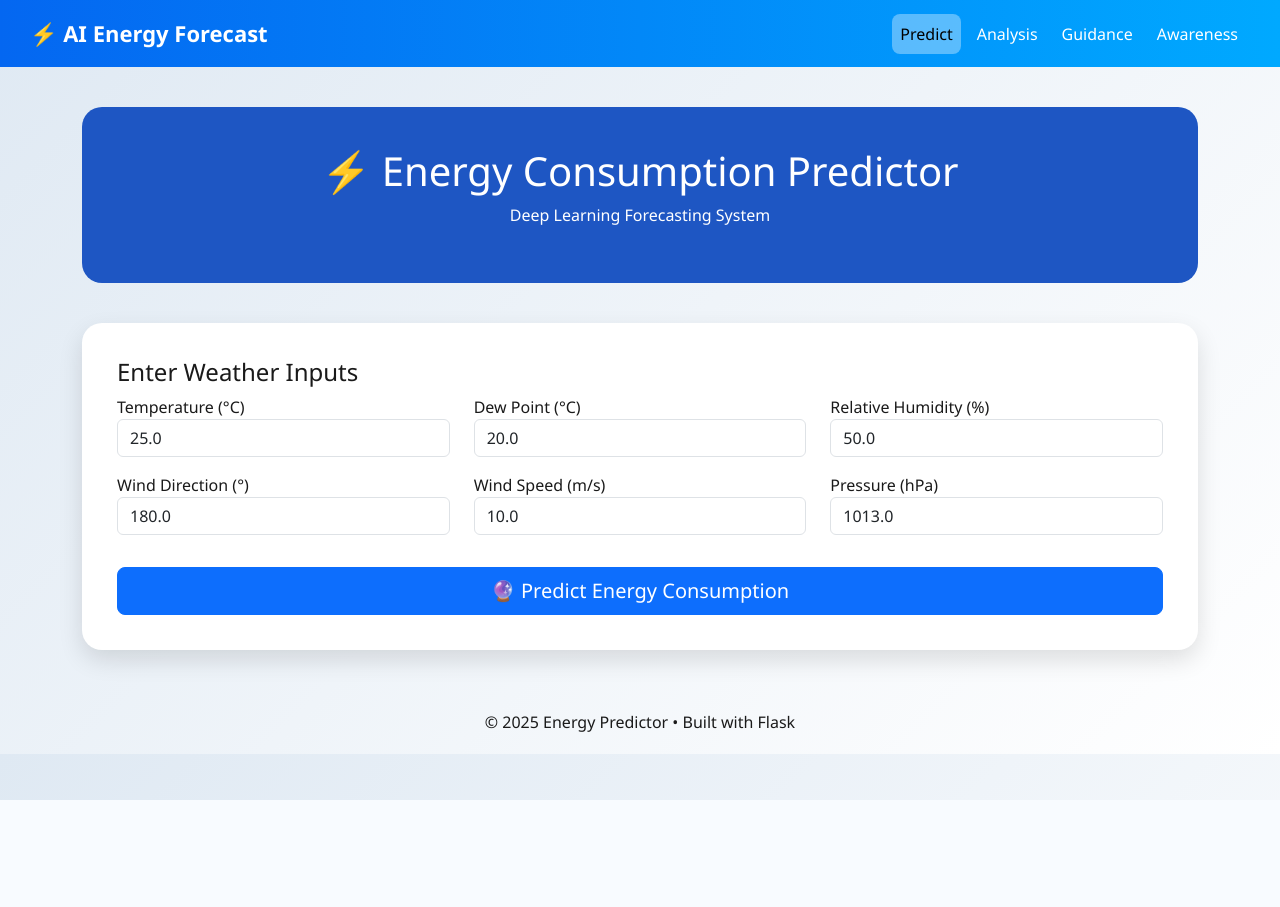
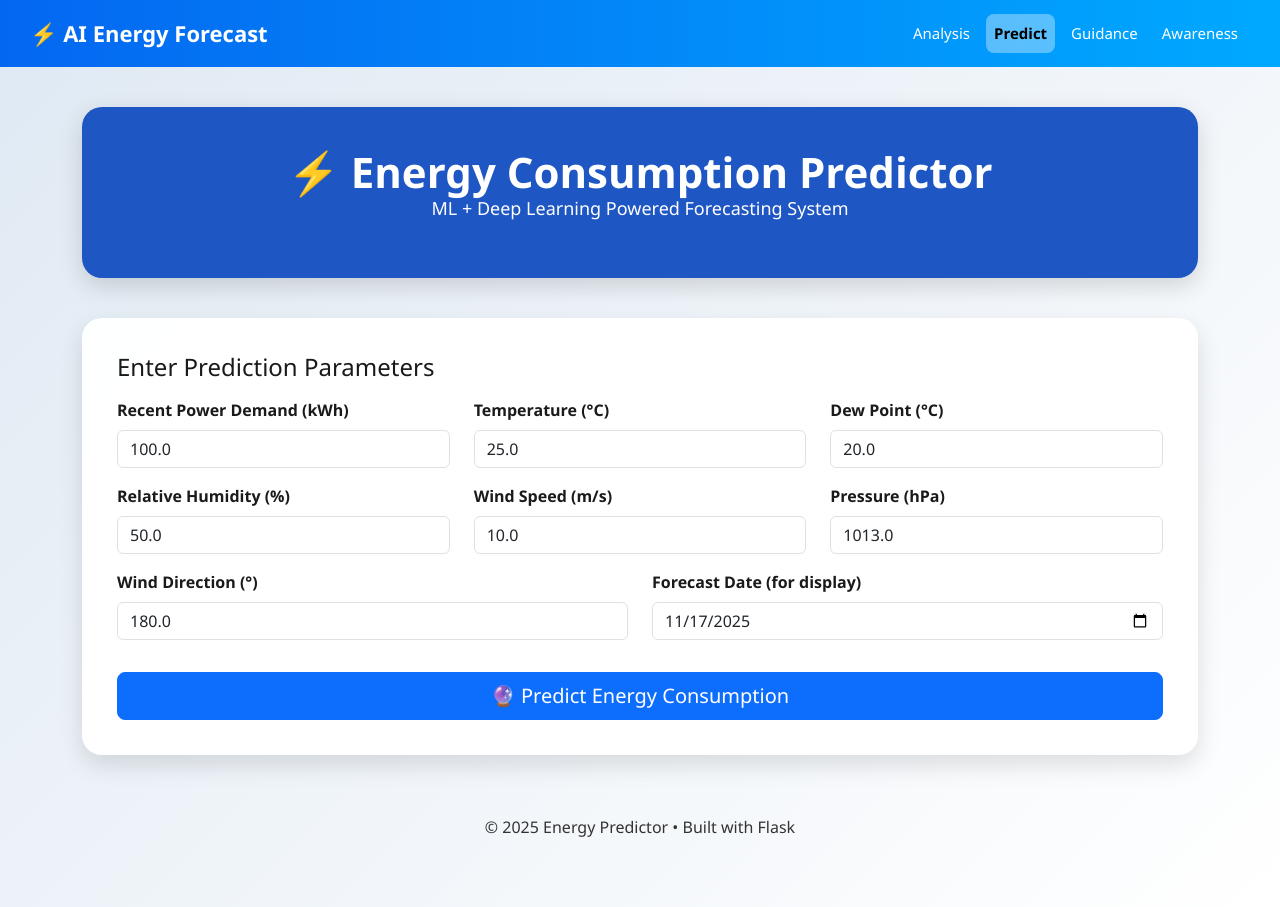
Before and after one commit to Heer-05/energy-predictor-flask, a Flask app: page / in a window 1280 px wide. Before the commit the page ends 800 px from the top, so only its background shows below. Run offline with Flask 3, Linux system fonts and the light colour scheme; parts of the project's set-up code (start-up, migrations or seed data) failed here and were passed over.

Commit message:
Update index.html

```diff
--- a/templates/index.html
+++ b/templates/index.html
@@ -6,7 +6,10 @@
     <meta name="viewport" content="width=device-width, initial-scale=1">
 
     <!-- Bootstrap CDN -->
-    <link href="https://cdn.jsdelivr.net/npm/bootstrap@5.3.2/dist/css/bootstrap.min.css" rel="stylesheet">
+    <link
+        href="https://cdn.jsdelivr.net/npm/bootstrap@5.3.2/dist/css/bootstrap.min.css"
+        rel="stylesheet"
+    >
 
     <style>
         body {
@@ -15,6 +18,7 @@
             color: #1a1a1a;
         }
 
+        /* ---------- NAVBAR ---------- */
         .navbar {
             background: linear-gradient(90deg, #0467f1, #00a9ff);
             padding: 12px 30px;
@@ -30,31 +34,64 @@
             padding: 8px 18px;
             margin: 0 4px;
             border-radius: 8px;
-            transition: 0.25s;
+            transition: 0.25s ease-in-out;
+            font-size: 15px;
+            font-weight: 500;
         }
 
-        .nav-link.active {
+        .navbar .nav-link:hover {
+            background: rgba(255, 255, 255, 0.22);
+            color: #ffffff !important;
+            transform: translateY(-2px);
+        }
+
+        .navbar .nav-link.active {
             background: rgba(255, 255, 255, 0.35) !important;
             color: #000 !important;
+            font-weight: 600;
         }
 
+        /* ---------- MAIN CARDS ---------- */
         .main-header {
+            width: 100%;
             max-width: 1400px;
             padding: 40px;
             text-align: center;
             background: #1e56c3;
             border-radius: 20px;
-            color: white;
+            box-shadow: 0 8px 25px rgba(0,0,0,0.15);
             margin: 40px auto;
         }
 
+        .container {
+            height: 100vh !important;
+            width: 100vw !important;
+            box-sizing: border-box;
+        }
+
         .input-card {
+            width: 100%;
             max-width: 1400px;
-            background: white;
+            background: rgba(255,255,255,0.98);
             padding: 35px;
             border-radius: 20px;
             box-shadow: 0 10px 25px rgba(0,0,0,0.12);
             margin: 0 auto 40px auto;
+        }
+
+        .main-header h1 {
+            font-size: 42px;
+            font-weight: 900;
+            color: #fff;
+        }
+        .main-header p {
+            font-size: 18px;
+            color: #fff;
+            margin-top: -10px;
+        }
+
+        label {
+            font-weight: 600;
         }
 
         .prediction-box {
@@ -67,94 +104,156 @@
             border-left: 10px solid #28a745;
         }
 
+        .prediction-box h2 {
+            font-size: 50px;
+            font-weight: 800;
+            color: #1e56c3;
+            margin-bottom: 10px;
+            width: 100%;
+        }
+
         .footer {
             text-align: center;
             padding: 20px;
+            color: #333;
             margin-top: 40px;
         }
     </style>
 </head>
 <body>
 
-<!-- NAVBAR -->
+<!-- NAV BAR -->
 <nav class="navbar navbar-expand-lg">
-    <a class="navbar-brand text-white" href="/">⚡ AI Energy Forecast</a>
+    <a class="navbar-brand text-white fw-bold" href="/" style="font-size: 22px;">
+        ⚡ AI Energy Forecast
+    </a>
+
+    <button class="navbar-toggler" type="button" data-bs-toggle="collapse"
+            data-bs-target="#navbarNav" aria-controls="navbarNav" aria-expanded="false"
+            aria-label="Toggle navigation">
+        <span class="navbar-toggler-icon"></span>
+    </button>
+
     <div class="collapse navbar-collapse" id="navbarNav">
         <ul class="navbar-nav ms-auto">
-            <li class="nav-item"><a class="nav-link {% if active_tab=='predict' %}active{% endif %}" href="/">Predict</a></li>
-            <li class="nav-item"><a class="nav-link {% if active_tab=='analysis' %}active{% endif %}" href="/analysis">Analysis</a></li>
-            <li class="nav-item"><a class="nav-link {% if active_tab=='guidance' %}active{% endif %}" href="/guidance">Guidance</a></li>
-            <li class="nav-item"><a class="nav-link {% if active_tab=='awareness' %}active{% endif %}" href="/awareness">Awareness</a></li>
+            <li class="nav-item">
+                <a class="nav-link {% if active_tab=='analysis' %}active{% endif %}"
+                   href="/analysis">Analysis</a>
+            </li>
+
+            <li class="nav-item">
+                <a class="nav-link {% if active_tab=='predict' %}active{% endif %}"
+                   href="/">Predict</a>
+            </li>
+
+            <li class="nav-item">
+                <a class="nav-link {% if active_tab=='guidance' %}active{% endif %}"
+                   href="/guidance">Guidance</a>
+            </li>
+
+            <li class="nav-item">
+                <a class="nav-link {% if active_tab=='awareness' %}active{% endif %}"
+                   href="/awareness">Awareness</a>
+            </li>
         </ul>
     </div>
 </nav>
 
 <div class="container">
+    <!-- Header -->
     <div class="main-header">
         <h1>⚡ Energy Consumption Predictor</h1>
-        <p>Deep Learning Forecasting System</p>
+        <p>ML + Deep Learning Powered Forecasting System</p>
     </div>
 
+    <!-- Input Card -->
     <div class="input-card">
-        <h4>Enter Weather Inputs</h4>
+        <h4 class="mb-3">Enter Prediction Parameters</h4>
 
         <form method="POST" action="/">
-            <!-- Row 1 -->
+            <!-- Row 1: demand + temperature + dew point -->
             <div class="row">
                 <div class="col-md-4 mb-3">
-                    <label>Temperature (°C)</label>
+                    <label for="power_demand" class="form-label">Recent Power Demand (kWh)</label>
                     <input type="number" step="0.1" class="form-control"
-                           name="temperature" value="{{ form.temperature }}">
+                           id="power_demand" name="power_demand"
+                           value="{{ form.power_demand }}">
                 </div>
 
                 <div class="col-md-4 mb-3">
-                    <label>Dew Point (°C)</label>
+                    <label for="temperature" class="form-label">Temperature (°C)</label>
                     <input type="number" step="0.1" class="form-control"
-                           name="dew_point" value="{{ form.dew_point }}">
+                           id="temperature" name="temperature"
+                           value="{{ form.temperature }}">
                 </div>
 
                 <div class="col-md-4 mb-3">
-                    <label>Relative Humidity (%)</label>
+                    <label for="dew_point" class="form-label">Dew Point (°C)</label>
                     <input type="number" step="0.1" class="form-control"
-                           name="humidity" value="{{ form.humidity }}">
+                           id="dew_point" name="dew_point"
+                           value="{{ form.dew_point }}">
                 </div>
             </div>
 
-            <!-- Row 2 -->
+            <!-- Row 2: humidity, wind speed, pressure -->
             <div class="row">
                 <div class="col-md-4 mb-3">
-                    <label>Wind Direction (°)</label>
-                    <input type="number" step="1" class="form-control"
-                           name="wind_direction" value="{{ form.wind_direction }}">
+                    <label for="humidity" class="form-label">Relative Humidity (%)</label>
+                    <input type="number" step="0.1" class="form-control"
+                           id="humidity" name="humidity"
+                           value="{{ form.humidity }}">
                 </div>
 
                 <div class="col-md-4 mb-3">
-                    <label>Wind Speed (m/s)</label>
+                    <label for="wind_speed" class="form-label">Wind Speed (m/s)</label>
                     <input type="number" step="0.1" class="form-control"
-                           name="wind_speed" value="{{ form.wind_speed }}">
+                           id="wind_speed" name="wind_speed"
+                           value="{{ form.wind_speed }}">
                 </div>
 
                 <div class="col-md-4 mb-3">
-                    <label>Pressure (hPa)</label>
+                    <label for="pressure" class="form-label">Pressure (hPa)</label>
                     <input type="number" step="0.1" class="form-control"
-                           name="pressure" value="{{ form.pressure }}">
+                           id="pressure" name="pressure"
+                           value="{{ form.pressure }}">
+                </div>
+            </div>
+
+            <!-- Row 3: wind direction + display date -->
+            <div class="row">
+                <div class="col-md-6 mb-3">
+                    <label for="wind_direction" class="form-label">Wind Direction (°)</label>
+                    <input type="number" step="1" class="form-control"
+                           id="wind_direction" name="wind_direction"
+                           value="{{ form.wind_direction }}">
+                </div>
+
+                <div class="col-md-6 mb-3">
+                    <label for="forecast_date" class="form-label">Forecast Date (for display)</label>
+                    <input type="date" class="form-control"
+                           id="forecast_date" name="forecast_date"
+                           value="{{ form.forecast_date }}">
                 </div>
             </div>
 
             <div class="d-grid mt-3">
-                <button class="btn btn-primary btn-lg">🔮 Predict Energy Consumption</button>
+                <button class="btn btn-primary btn-lg" type="submit">
+                    🔮 Predict Energy Consumption
+                </button>
             </div>
         </form>
 
         {% if error %}
-        <div class="alert alert-danger mt-4">{{ error }}</div>
+            <div class="alert alert-danger mt-4" role="alert">
+                {{ error }}
+            </div>
         {% endif %}
 
         {% if prediction is not none %}
-        <div class="prediction-box">
-            <h2>{{ '%.2f'|format(prediction) }} kWh</h2>
-            <p>Predicted Energy Consumption</p>
-        </div>
+            <div class="prediction-box">
+                <h2>{{ '%.2f'|format(prediction) }} kWh</h2>
+                <p>Predicted energy consumption for <b>{{ form.forecast_date }}</b></p>
+            </div>
         {% endif %}
     </div>
 
@@ -163,6 +262,7 @@
     </div>
 </div>
 
+<!-- Bootstrap JS (for navbar toggle) -->
 <script src="https://cdn.jsdelivr.net/npm/bootstrap@5.3.2/dist/js/bootstrap.bundle.min.js"></script>
 </body>
 </html>
```
